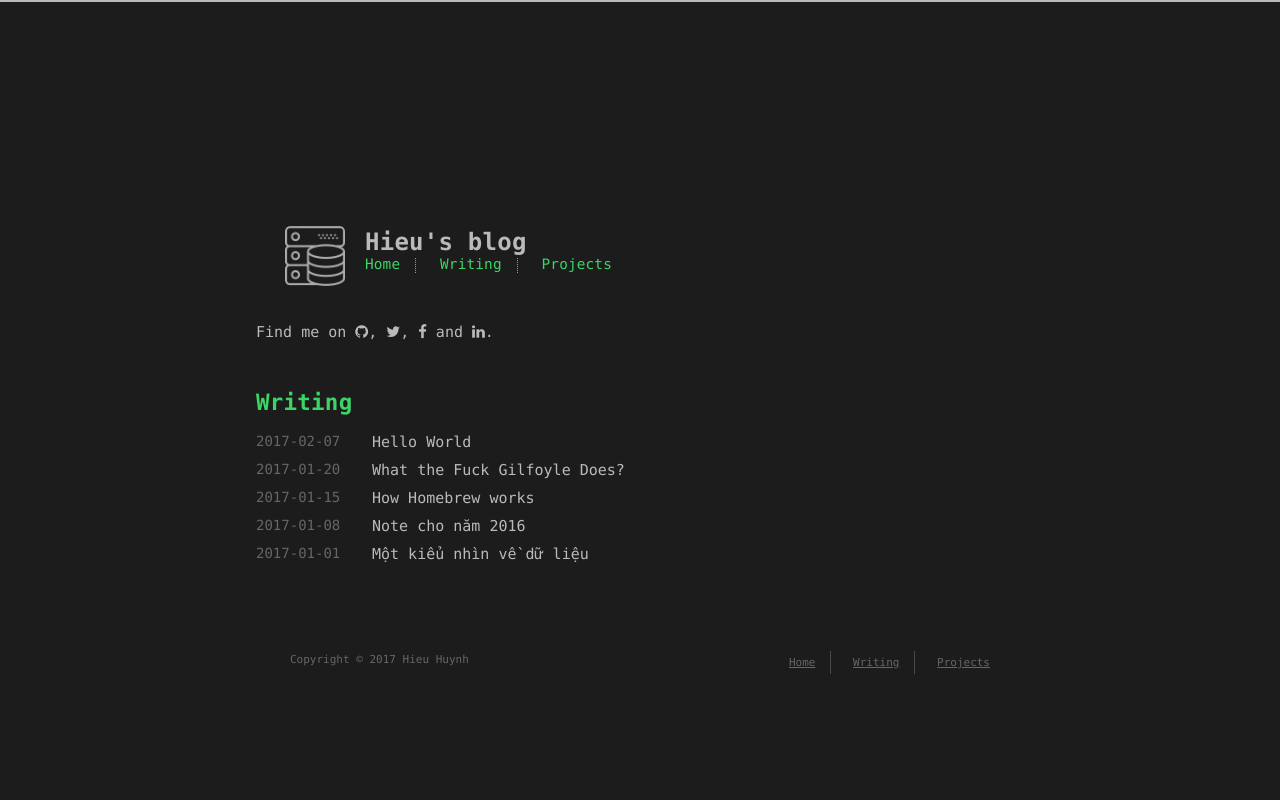
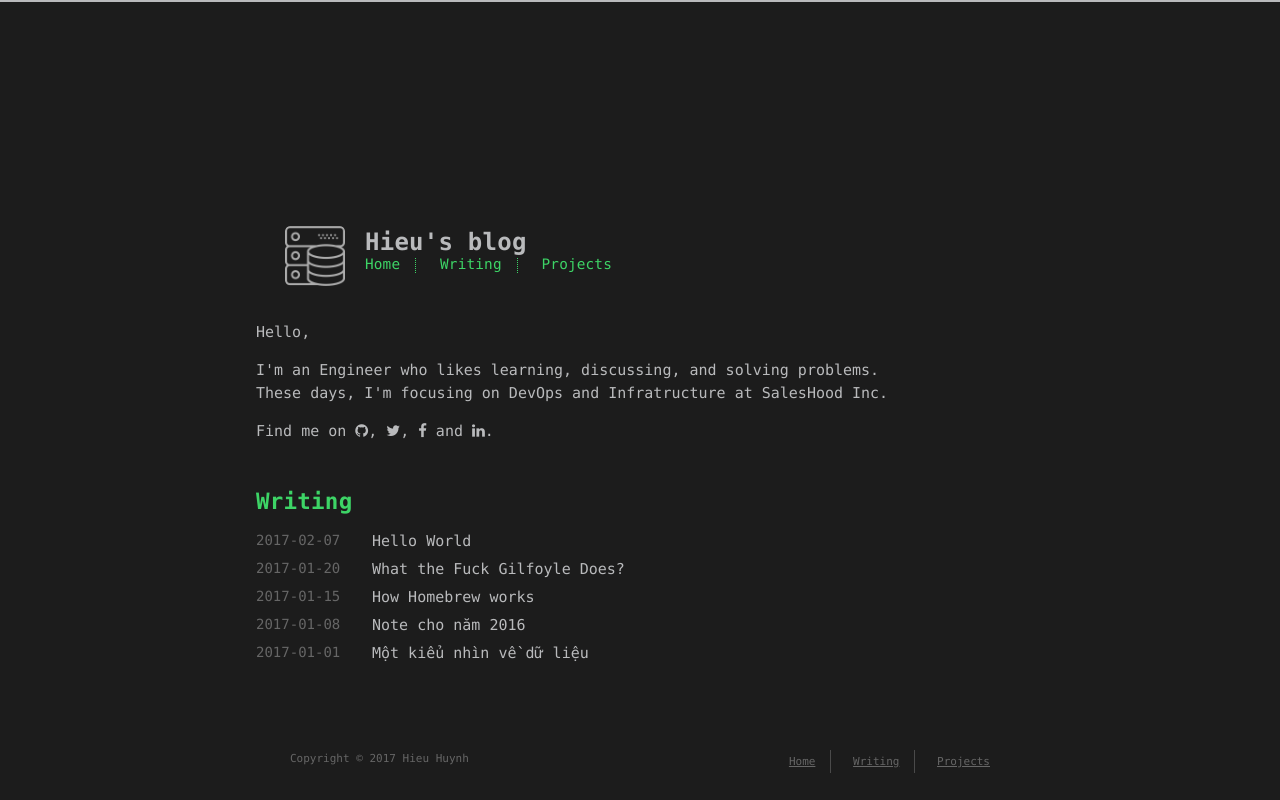
Before and after one commit to hieuhtr/Blog, a plain HTML site: page index.html in a window 1280 px wide. Drawn offline with Linux system fonts and the light colour scheme.

Commit message:
Site updated: 2017-02-11 15:20:04

```diff
--- a/index.html
+++ b/index.html
@@ -85,6 +85,11 @@
 
   <p style="display: inline">
 
+      <p>Hello,</p>
+      <p>
+      I'm an Engineer who likes learning, discussing, and solving problems.<br>
+      These days, I'm focusing on DevOps and Infratructure at SalesHood Inc.</br>
+      </p>
       Find me on
       <ul id="sociallinks">
 
```
